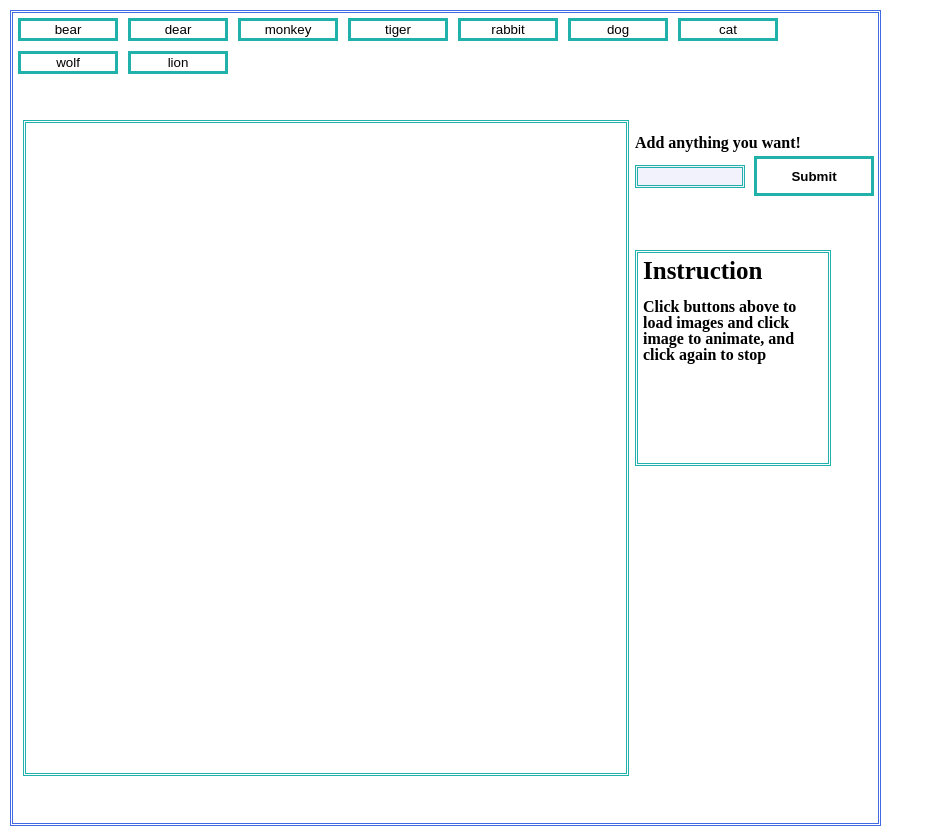
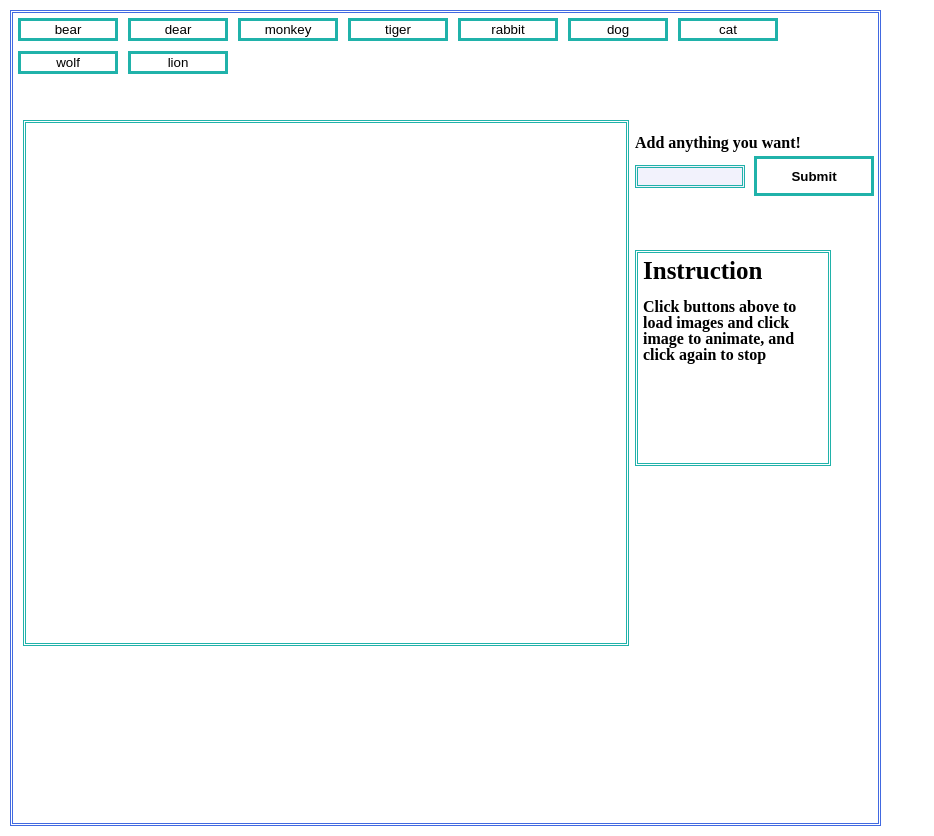
Before and after one commit to mtoasis/Giphy, a plain HTML site: page index.html in a window 1280 px wide. Shown: the whole page, without its empty margins (0-934 px from the left). Drawn offline with nearby package versions, Linux system fonts and the light colour scheme.

Commit message:
minor css changed

```diff
--- a/asset/css/style.css
+++ b/asset/css/style.css
@@ -57,7 +57,7 @@ p{
 	border:double #20B2AA 3px;
 	width:65%;
 	max-width:600px;
-	height:650px;
+	height:520px;
 	position: absolute;
 	top:15%;
 	margin-left:10px;
```
